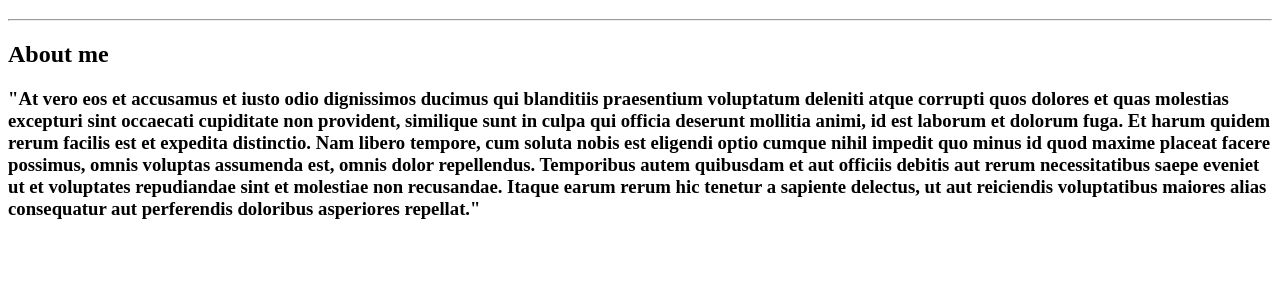
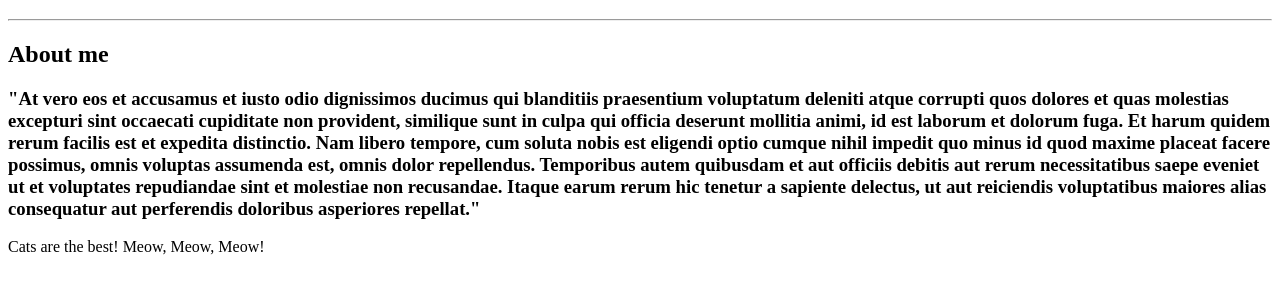
Before and after one commit to Ssegura09/test-repo, a plain HTML site: page index.html in a window 1280 px wide. Shown: the part 61-352 px from the top of the page. Drawn offline with Linux system fonts and the light colour scheme.

Commit message:
added cat paragraph

```diff
--- a/index.html
+++ b/index.html
@@ -18,6 +18,7 @@
         <hr>
         <h2>About me</h2>
         <h3>"At vero eos et accusamus et iusto odio dignissimos ducimus qui blanditiis praesentium voluptatum deleniti atque corrupti quos dolores et quas molestias excepturi sint occaecati cupiditate non provident, similique sunt in culpa qui officia deserunt mollitia animi, id est laborum et dolorum fuga. Et harum quidem rerum facilis est et expedita distinctio. Nam libero tempore, cum soluta nobis est eligendi optio cumque nihil impedit quo minus id quod maxime placeat facere possimus, omnis voluptas assumenda est, omnis dolor repellendus. Temporibus autem quibusdam et aut officiis debitis aut rerum necessitatibus saepe eveniet ut et voluptates repudiandae sint et molestiae non recusandae. Itaque earum rerum hic tenetur a sapiente delectus, ut aut reiciendis voluptatibus maiores alias consequatur aut perferendis doloribus asperiores repellat."</h3>
+        <p>Cats are the best! Meow, Meow, Meow!</p>
         <script src="" async defer></script>
     </body>
 </html>
```
